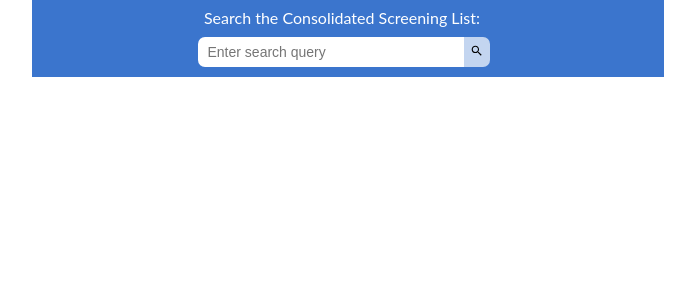
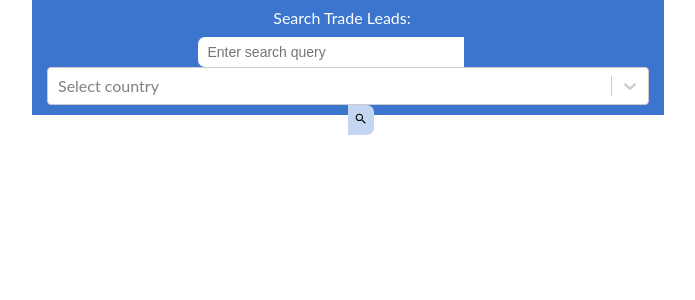
Before and after one commit to GovWizely/ita-widgets-react, a React (Create React App) app: page / in a window 1280 px wide. Shown: the top 300 px of the page, without its empty margins (308-1003 px from the left). Built offline with nearby package versions, Linux system fonts and the light colour scheme.

Commit message:
comment/uncomment as needed

```diff
--- a/src/App.js
+++ b/src/App.js
@@ -6,7 +6,9 @@
 class App extends Component {
   render() {
 
-    const endpoint="consolidated_screening_list" /* possible endpoints: "consolidated_screening_list" or "trade_leads" */
+    const endpoint="trade_leads" /* possible endpoints: "consolidated_screening_list" or "trade_leads" */
+    // const endpoint="consolidated_screening_list"
+
     const API_KEY="ShCzzrAkXLpMTsTlhFhUjD29"
 
     return (
```
